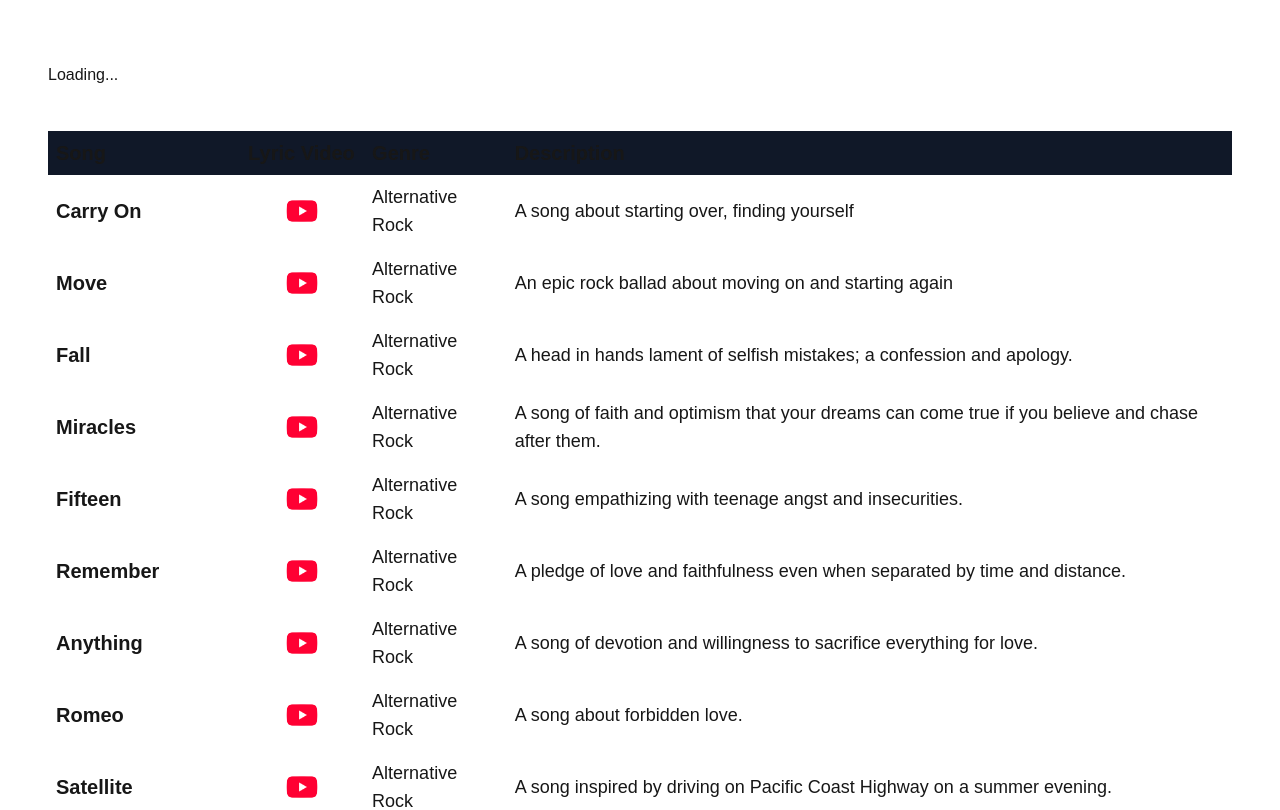
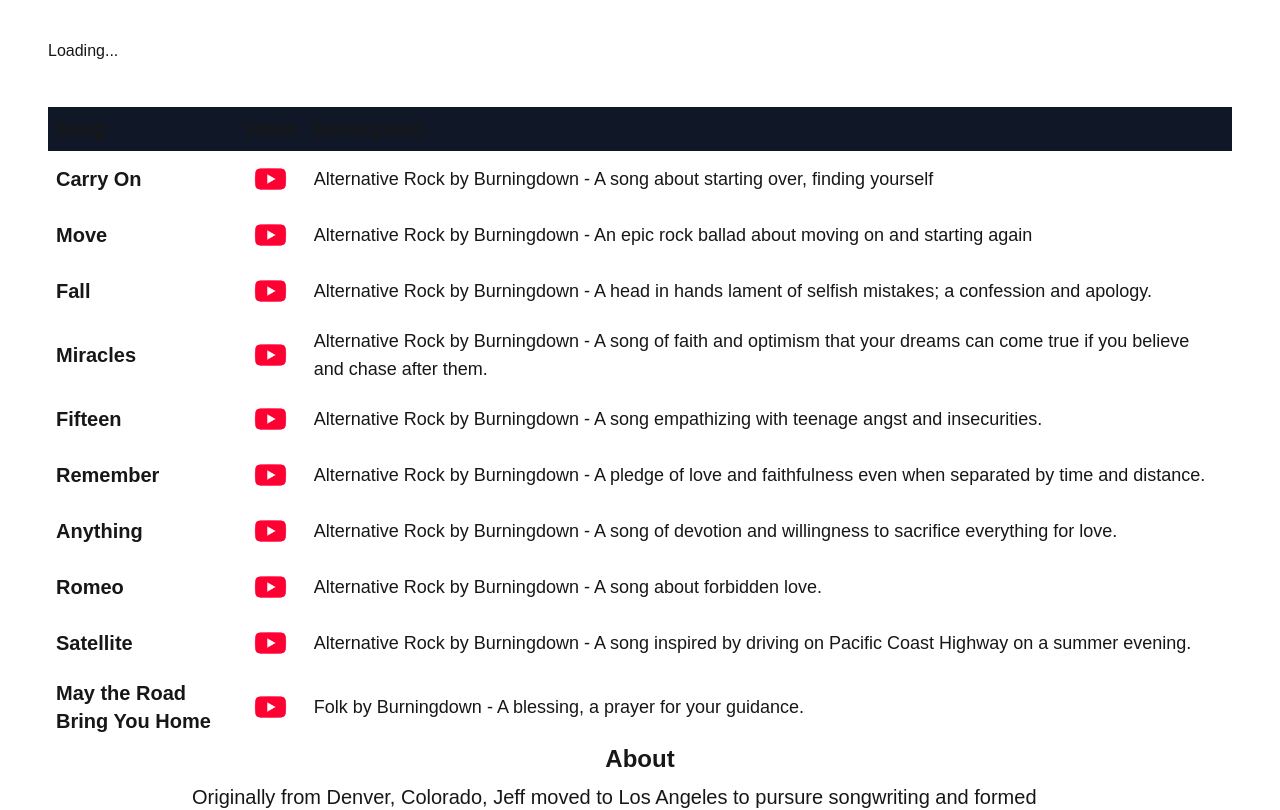
Before and after one commit to jefflane-rocks/jeffreyrobertlane.com, a Next.js app: page / in a window 1280 px wide. Shown: the part 581-1391 px from the top of the page. Built offline with nearby package versions, Linux system fonts and the light colour scheme.

Commit message:
styling for mobile devices

```diff
--- a/src/app/globals.css
+++ b/src/app/globals.css
@@ -23,11 +23,6 @@ body {
   background: var(--background);
   color: var(--foreground);
   font-family: Arial, Helvetica, sans-serif;
-}
-
-.table-container {
-  display: table; /* Makes the div behave like a <table> */
-  border-collapse: collapse; /* For collapsing borders if cells have borders */
 }
 
 .table-row {
@@ -58,12 +53,40 @@ body {
   font-size: 12px;
 }
 
-.bgimage {
-  background-image: url("https://vnshanftypzvajpbbwxr.supabase.co/storage/v1/object/public/images/jeff_joshuatree_flyingv.png");
-  position: relative;
-  background-position: 50%;
-  background-size: cover;
-}
 .bgimage_color {
   background-color: #000000;
 }
+
+@media only screen and (max-width: 600px) {
+  .playpausebutton {
+    display: contents;
+  }
+  .bgimage {
+    background-image: url("https://vnshanftypzvajpbbwxr.supabase.co/storage/v1/object/public/images/jeff_joshuatree_flyingv_cropped.png");
+    position: relative;
+    background-position: 50%;
+    background-size: contain;
+    background-repeat: no-repeat;
+  }
+  .table-container {
+    display: table; /* Makes the div behave like a <table> */
+    border-collapse: collapse; /* For collapsing borders if cells have borders */
+    margin-left: -12px;
+    padding-left: 0px;
+  }
+}
+@media only screen and (min-width: 600px) {
+  .playpausebutton {
+    display: inline-block;
+  }
+  .bgimage {
+    background-image: url("https://vnshanftypzvajpbbwxr.supabase.co/storage/v1/object/public/images/jeff_joshuatree_flyingv.png");
+    position: relative;
+    background-position: 50%;
+    background-size: cover;
+  }
+  .table-container {
+    display: table; /* Makes the div behave like a <table> */
+    border-collapse: collapse; /* For collapsing borders if cells have borders */
+  }
+}
--- a/src/app/page.js
+++ b/src/app/page.js
@@ -160,7 +160,7 @@ const audioPlayerList = [
 export default function Home() {
   return (
     <div className="w-full mr-auto ml-auto">
-      <div className="w-full h-128 bgimage bgimage_color"></div>;
+      <div className="w-full h-128 bgimage bgimage_color"></div>
       <div className="grid place-items-center px-12 my-4">
         <p className="inline-block">
           Click on a song title below to load the song in the player. Click the{" "}
--- a/src/components/AudioList.js
+++ b/src/components/AudioList.js
@@ -22,10 +22,9 @@ function AudioList({
             <div className="table-cell">
               <span className="w-full text-center">Song</span>
             </div>
-            <div className="table-cell text-center sm:w-31 w-35">
-              <span className=" text-center">Lyric Video</span>
+            <div className="table-cell text-center">
+              <span className=" text-center">Video</span>
             </div>
-            <div className="table-cell">Genre</div>
             <div className="table-cell">Description</div>
           </div>
         </div>
@@ -60,8 +59,9 @@ function AudioList({
             </Link>
           )}
         </div>
-        <div className="table-cell text-base lg:text-lg">{genre}</div>
-        <div className="table-cell text-base lg:text-lg">{description}</div>
+        <div className="table-cell text-base lg:text-lg">
+          {genre} by {artist} - {description}
+        </div>
         <div className="hidden ml-2 flex-wrap gap-2.5 mt-2 rounded-r-md">
           {tags.map((item) => (
             <span className="tag-dark" key={item}>
--- a/src/components/AudioPlayer.js
+++ b/src/components/AudioPlayer.js
@@ -115,7 +115,7 @@ function AudioPlayer({ audioPlayerList }) {
         <p>Loading...</p>
       </div>
       <div className={`${isLoading ? "hidden" : ""} flex mb-3`}>
-        <div className="inline-block mr-5 place-content-center ">
+        <div className="playpausebutton pr-5 place-content-center ">
           <button
             onClick={onPlayPause}
             className="hover:cursor-pointer inline-block align-middle"
@@ -125,7 +125,10 @@ function AudioPlayer({ audioPlayerList }) {
             ) : (
               <PlayIcon className="h-8 w-8 inline-block align-middle" />
             )}
-            &nbsp;{currentSongTitle}&nbsp;{currentSongDuration}
+            <br />
+            {currentSongTitle}
+            <br />
+            {currentSongDuration}
           </button>
         </div>
         <div className="inline-block align-middle flex-1">
@@ -142,7 +145,7 @@ function AudioPlayer({ audioPlayerList }) {
           />
         </div>
       </div>
-      <div className="table">
+      <div className="table-container">
         {audioPlayerList.map((item, index) => (
           <AudioList
             key={index}
```
